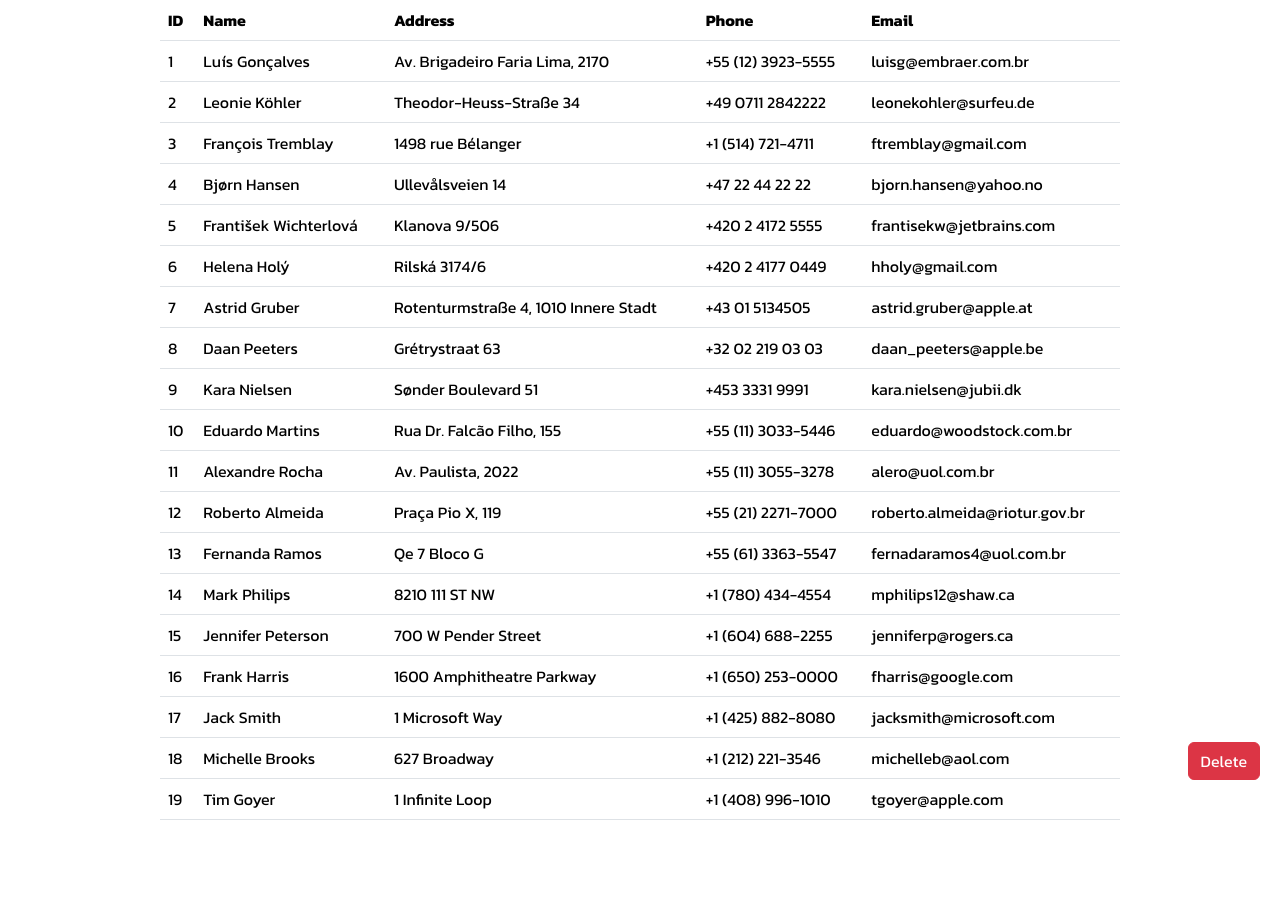
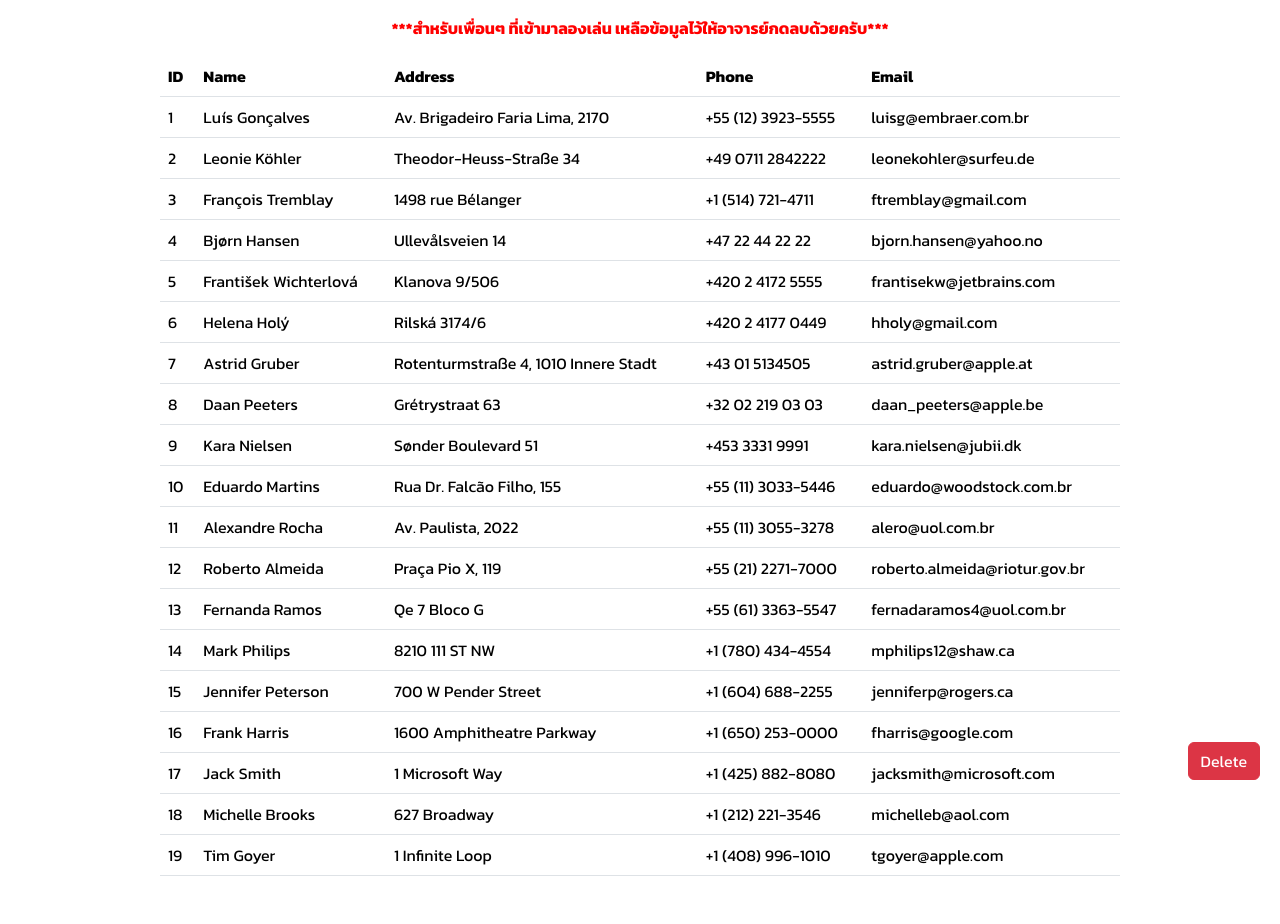
Before and after one commit to aaapwn/Fundamental-Web-Programing, a PHP site: page / in a window 1280 px wide. Before the commit the page ends 820 px from the top, so only its background shows below. Run offline with PHP 8.4, Linux system fonts and the light colour scheme; data comes from the database, SQL or seed files in the repository; both versions use the stored data as it was after the commit.

Commit message:
add something

```diff
--- a/lab10/1/index.php
+++ b/lab10/1/index.php
@@ -24,7 +24,8 @@
     include 'db.php';
     $res = $db->query("SELECT * FROM `customers`;");
     ?>
-    <table class="table w-75 mx-auto my-0 ">
+    <p class="text-center mt-lg-3 fw-bold" style="color: red;">***สำหรับเพื่อนๆ ที่เข้ามาลองเล่น เหลือข้อมูลไว้ให้อาจารย์กดลบด้วยครับ***</p>
+    <table class="table w-75 mx-auto mb-5 ">
         <thead>
             <tr>
                 <th scope="col">ID</th>
--- a/lab10/2/index.php
+++ b/lab10/2/index.php
@@ -4,7 +4,7 @@
     <meta charset="UTF-8">
     <meta name="viewport" content="width=device-width, initial-scale=1.0">
     <link rel="stylesheet" href="./style.css">
-    <title>Lab10 No.1 ✨</title>
+    <title>Lab10 No.2 ✨</title>
 </head>
 <body>
     <?php include 'db.php'; ?>
```
Also changed, not shown: lab10/1/customers.db.
